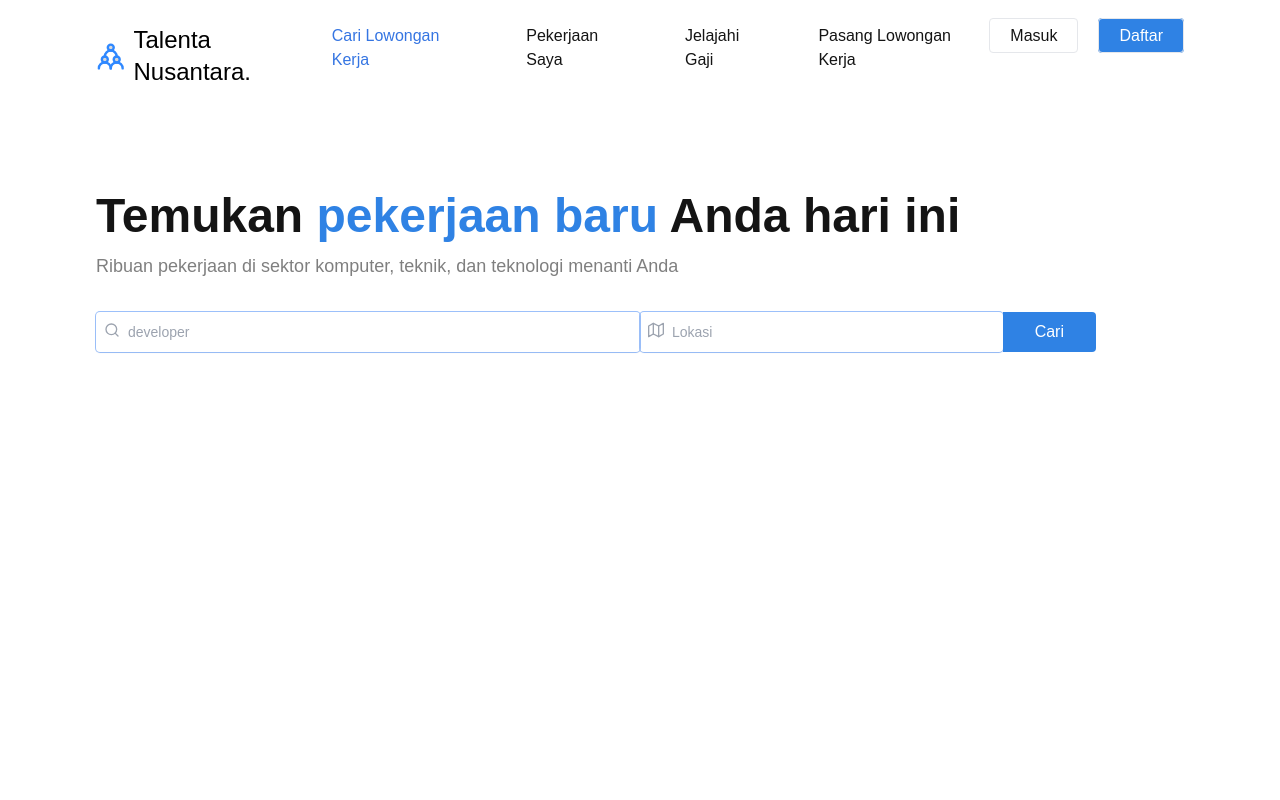
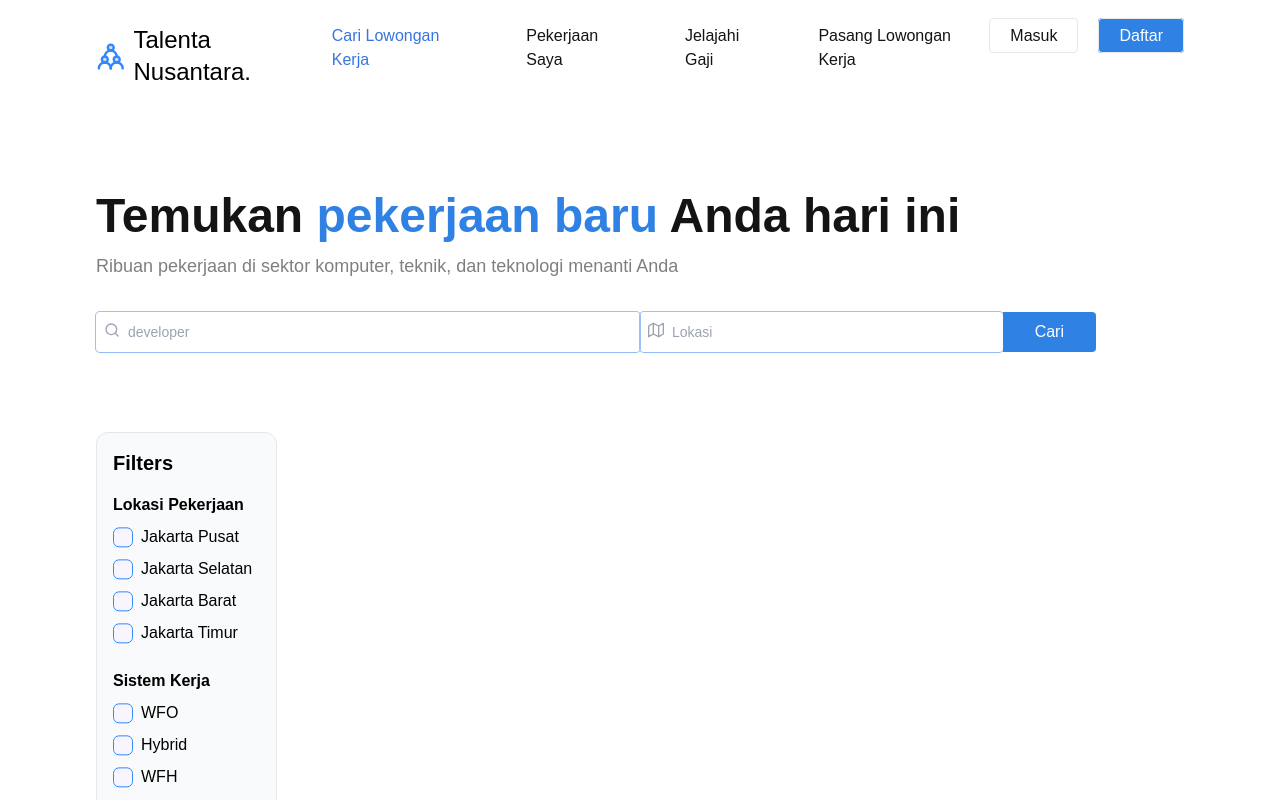
Before and after one commit to aldianrahmat/Job-Portal-Web, a React (Vite) app: page / in a window 1280 px wide. Shown: the top 800 px of the page. Built offline with nearby package versions, Linux system fonts and the light colour scheme.

Commit message:
feat: add ui for sidebar/filter bar

```diff
--- a/src/Pages/Home.jsx
+++ b/src/Pages/Home.jsx
@@ -1,17 +1,19 @@
 import { useState } from "react";
-import Banner from "../components/Banner"
+import Banner from "../components/Banner";
+import Contents from "../components/Contents";
 
 export const Home = () => {
-  const[query, setQuery]= useState("");
-  const handleInputChange = (event) =>{
-      setQuery(event.target.value)
-  }
-  console.log(query)
-    return (
-      <div>
-        <Banner query={query} handleInputChange={handleInputChange} />
-      </div>
-    )
-  }
+  const [query, setQuery] = useState("");
+  const handleInputChange = (event) => {
+    setQuery(event.target.value);
+  };
+  console.log(query);
+  return (
+    <div>
+      <Banner query={query} handleInputChange={handleInputChange} />
+      <Contents />
+    </div>
+  );
+};
 
-  export default Home
+export default Home;
--- /dev/null
+++ b/src/components/CheckItem.jsx
@@ -0,0 +1,77 @@
+import { useEffect, useState } from "react";
+
+const CheckItem = ({ title }) => {
+  const [isChecked, setIsChecked] = useState(false);
+
+  const clickCheck = () => {
+    setIsChecked(!isChecked);
+  };
+
+  return (
+    <div className="flex gap-2 my-2">
+      <button onClick={clickCheck}>
+        {isChecked ? (
+          <svg
+            width="20"
+            height="21"
+            viewBox="0 0 20 21"
+            fill="none"
+            xmlns="http://www.w3.org/2000/svg"
+          >
+            <rect
+              x="0.5"
+              y="0.86499"
+              width="19"
+              height="19"
+              rx="5.5"
+              fill="#F9F5FF"
+            />
+            <rect
+              x="0.5"
+              y="0.86499"
+              width="19"
+              height="19"
+              rx="5.5"
+              stroke="#2F88FF"
+            />
+            <path
+              d="M14.6668 6.86499L8.25016 13.2817L5.3335 10.365"
+              stroke="#2F88FF"
+              stroke-width="2"
+              stroke-linecap="round"
+              stroke-linejoin="round"
+            />
+          </svg>
+        ) : (
+          <svg
+            width="20"
+            height="21"
+            viewBox="0 0 20 21"
+            fill="none"
+            xmlns="http://www.w3.org/2000/svg"
+          >
+            <rect
+              x="0.5"
+              y="0.86499"
+              width="19"
+              height="19"
+              rx="5.5"
+              fill="#F9F5FF"
+            />
+            <rect
+              x="0.5"
+              y="0.86499"
+              width="19"
+              height="19"
+              rx="5.5"
+              stroke="#2F88FF"
+            />
+          </svg>
+        )}
+      </button>
+      <p>{title}</p>
+    </div>
+  );
+};
+
+export default CheckItem;
--- /dev/null
+++ b/src/components/Contents.jsx
@@ -0,0 +1,13 @@
+import FilterItem from "./FilterItem";
+import ListJobs from "./ListJobs";
+
+const Contents = () => {
+  return (
+    <div className="max-w-screen-2x1 container mx-auto x1:px-24 px-24">
+      <FilterItem />
+      <ListJobs />
+    </div>
+  );
+};
+
+export default Contents;
--- /dev/null
+++ b/src/components/FilterItem.jsx
@@ -0,0 +1,32 @@
+import CheckItem from "./CheckItem";
+
+const FilterItem = () => {
+  return (
+    <div className="w-2/12">
+      <div className="bg-gray-50 border border-gray-200 rounded-xl p-4 flex flex-col gap-4">
+        <h1 className="text-xl font-bold">Filters</h1>
+        <div>
+          <h2 className="font-semibold">Lokasi Pekerjaan</h2>
+          <CheckItem title="Jakarta Pusat" />
+          <CheckItem title="Jakarta Selatan" />
+          <CheckItem title="Jakarta Barat" />
+          <CheckItem title="Jakarta Timur" />
+        </div>
+        <div>
+          <h2 className="font-semibold">Sistem Kerja</h2>
+          <CheckItem title="WFO" />
+          <CheckItem title="Hybrid" />
+          <CheckItem title="WFH" />
+        </div>
+        <div>
+          <h2 className="font-semibold">Tipe Pekerjaan</h2>
+          <CheckItem title="Magang" />
+          <CheckItem title="Part-time" />
+          <CheckItem title="Full-time" />
+        </div>
+      </div>
+    </div>
+  );
+};
+
+export default FilterItem;
--- /dev/null
+++ b/src/components/ListJobs.jsx
@@ -0,0 +1,5 @@
+const ListJobs = () => {
+  return <div></div>;
+};
+
+export default ListJobs;
```
